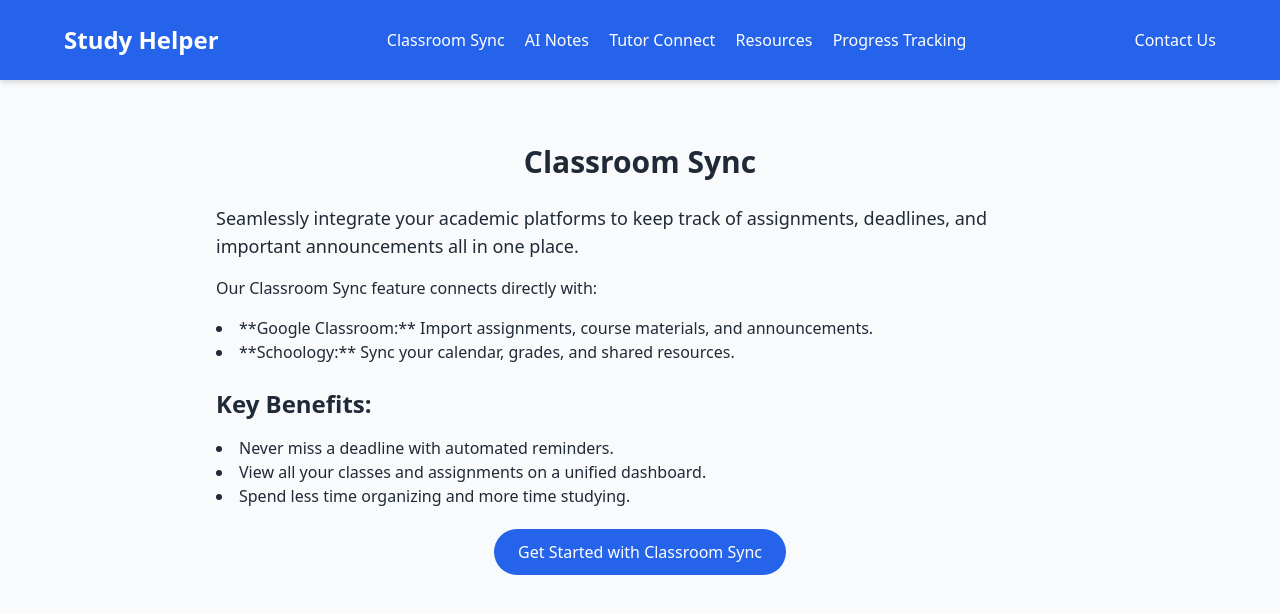
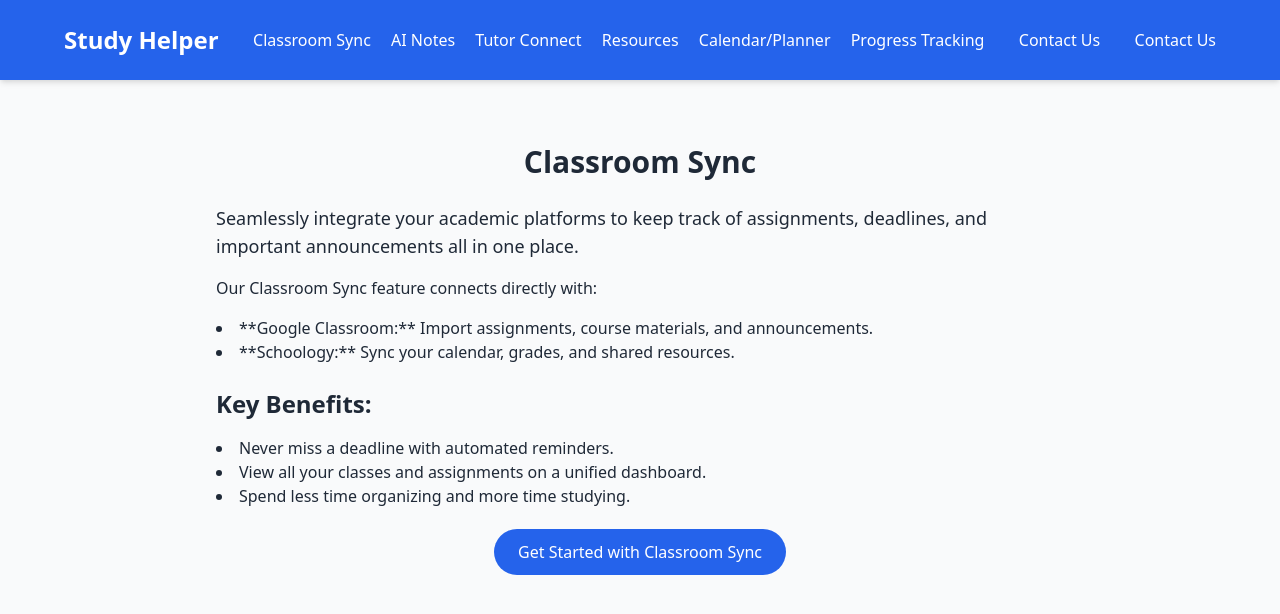
Before and after one commit to aditikarnik/Study-Website, a plain HTML site: page classroom-sync.html in a window 1280 px wide. Drawn offline with nearby package versions, Linux system fonts and the light colour scheme.

Commit message:
Update classroom-sync.html

```diff
--- a/classroom-sync.html
+++ b/classroom-sync.html
@@ -15,7 +15,9 @@
         <a href="ai-notes.html" class="hover:underline">AI Notes</a>
         <a href="tutor-connect.html" class="hover:underline">Tutor Connect</a>
         <a href="class-resources.html" class="hover:underline">Resources</a>
+        <a href="calendar-planner.html" class="hover:underline">Calendar/Planner</a>
         <a href="progress-tracking.html" class="hover:underline">Progress Tracking</a> </nav>
+        <a href="#contact" class="hover:underline">Contact Us</a>
         <a href="#contact" class="hover:underline">Contact Us</a>
       </nav>
     </div>
```
